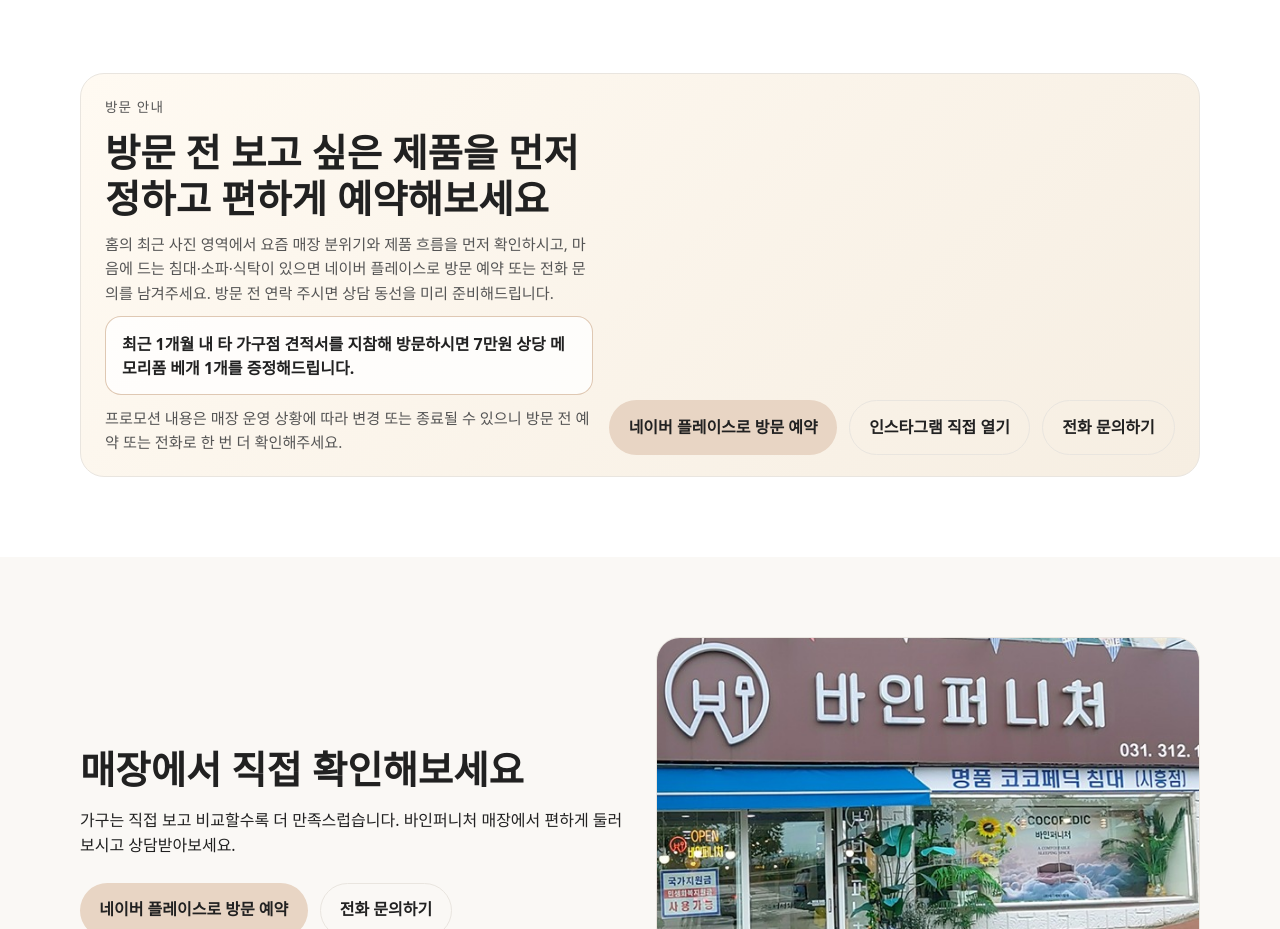
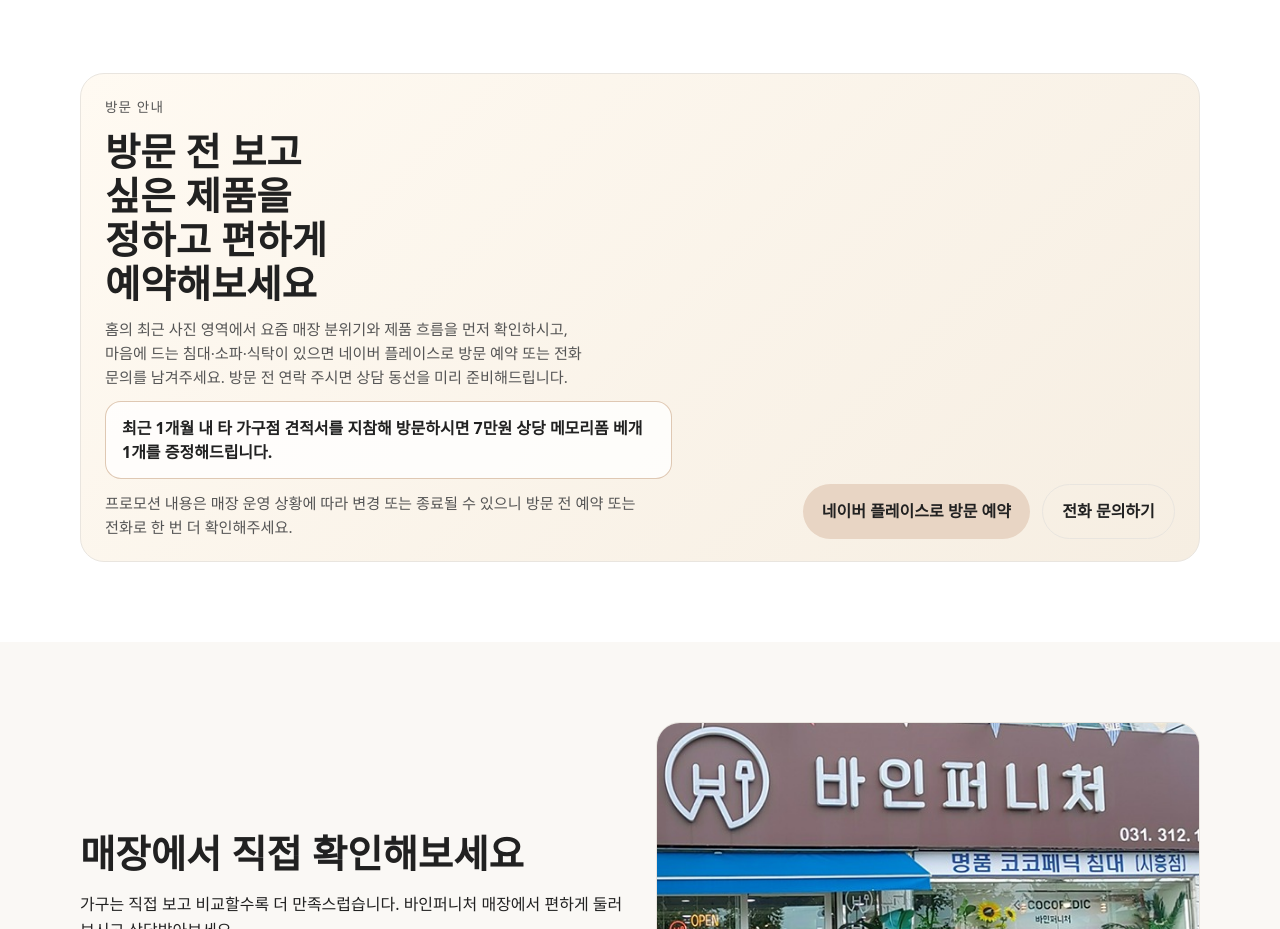
Before and after one commit to vinefurniture/vinefurniture-site, an Astro site: page / in a window 1280 px wide. Shown: the part 2460-3389 px from the top of the page. Built offline with nearby package versions, Linux system fonts and the light colour scheme; Astro itself is replaced by a stand-in of ours.

Commit message:
style: tighten promo copy and CTA repetition

```diff
--- a/src/data/site-content.json
+++ b/src/data/site-content.json
@@ -80,7 +80,7 @@
     "promo": {
       "enabled": true,
       "eyebrow": "방문 안내",
-      "title": "방문 전 보고 싶은 제품을 먼저 정하고 편하게 예약해보세요",
+      "title": "방문 전 보고 싶은 제품을 정하고 편하게 예약해보세요",
       "body": "홈의 최근 사진 영역에서 요즘 매장 분위기와 제품 흐름을 먼저 확인하시고, 마음에 드는 침대·소파·식탁이 있으면 네이버 플레이스로 방문 예약 또는 전화 문의를 남겨주세요. 방문 전 연락 주시면 상담 동선을 미리 준비해드립니다.",
       "benefit": "최근 1개월 내 타 가구점 견적서를 지참해 방문하시면 7만원 상당 메모리폼 베개 1개를 증정해드립니다.",
       "disclaimer": "프로모션 내용은 매장 운영 상황에 따라 변경 또는 종료될 수 있으니 방문 전 예약 또는 전화로 한 번 더 확인해주세요."
--- a/src/pages/index.astro
+++ b/src/pages/index.astro
@@ -112,7 +112,6 @@
           </div>
           <div class="button-group cta-panel-actions home-promo-actions">
             <a class="button" href={home.visitPrimaryCtaHref} target="_blank" rel="noreferrer" data-draft-href="business.place">네이버 플레이스로 방문 예약</a>
-            <a class="button secondary" href={home.recentFeedPrimaryCtaHref} target="_blank" rel="noreferrer" data-draft-href="business.instagram">인스타그램 직접 열기</a>
             <a class="button secondary" href={home.heroPrimaryCtaHref} data-draft-href="business.phoneHref">전화 문의하기</a>
           </div>
         </article>
--- a/src/styles/global.scss
+++ b/src/styles/global.scss
@@ -455,9 +455,18 @@
   margin: 0;
 }
 
+.home-promo-copy h2 {
+  max-width: 12ch;
+  text-wrap: balance;
+  word-break: keep-all;
+  line-height: 1.15;
+}
+
 .home-promo-note {
   max-width: 58ch;
+  word-break: keep-all;
 }
+
 
 .home-promo-benefit {
   margin: 0;
```
